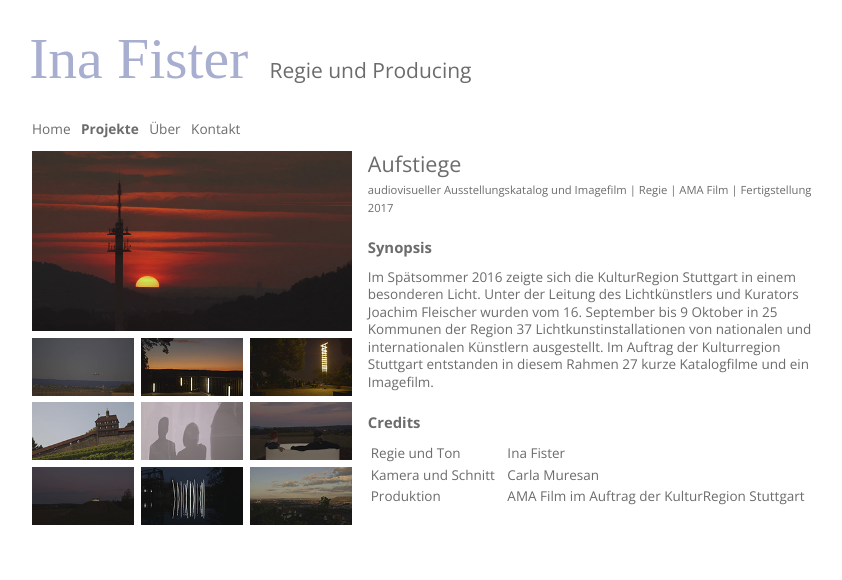
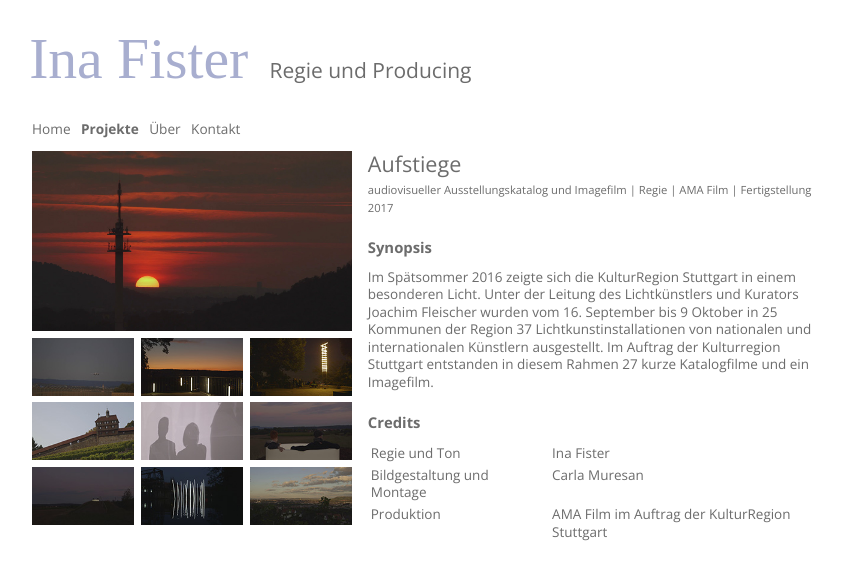
Before and after one commit to fisterfilms/fisterfilms.de, a Jekyll site: the page built from _projekte/aufstiege.md, in a window 1280 px wide. Shown: the top 580 px of the page, without its empty margins (208-1050 px from the left). Built offline with Jekyll 4.4.1, drawn with Linux system fonts in a browser that asks for light colours; some web fonts are replaced.

Commit message:
Update aufstiege.md

```diff
--- a/_projekte/aufstiege.md
+++ b/_projekte/aufstiege.md
@@ -18,7 +18,7 @@ images:
     - aufstiege/Skyline Stuttgart.jpg
 credits:
     - [Regie und Ton, Ina Fister]
-    - [Kamera und Schnitt, Carla Muresan]
+    - [Bildgestaltung und Montage, Carla Muresan]
     - [Produktion, AMA Film im Auftrag der KulturRegion Stuttgart]
 filminfo:
     - audiovisueller Ausstellungskatalog und Imagefilm
```
